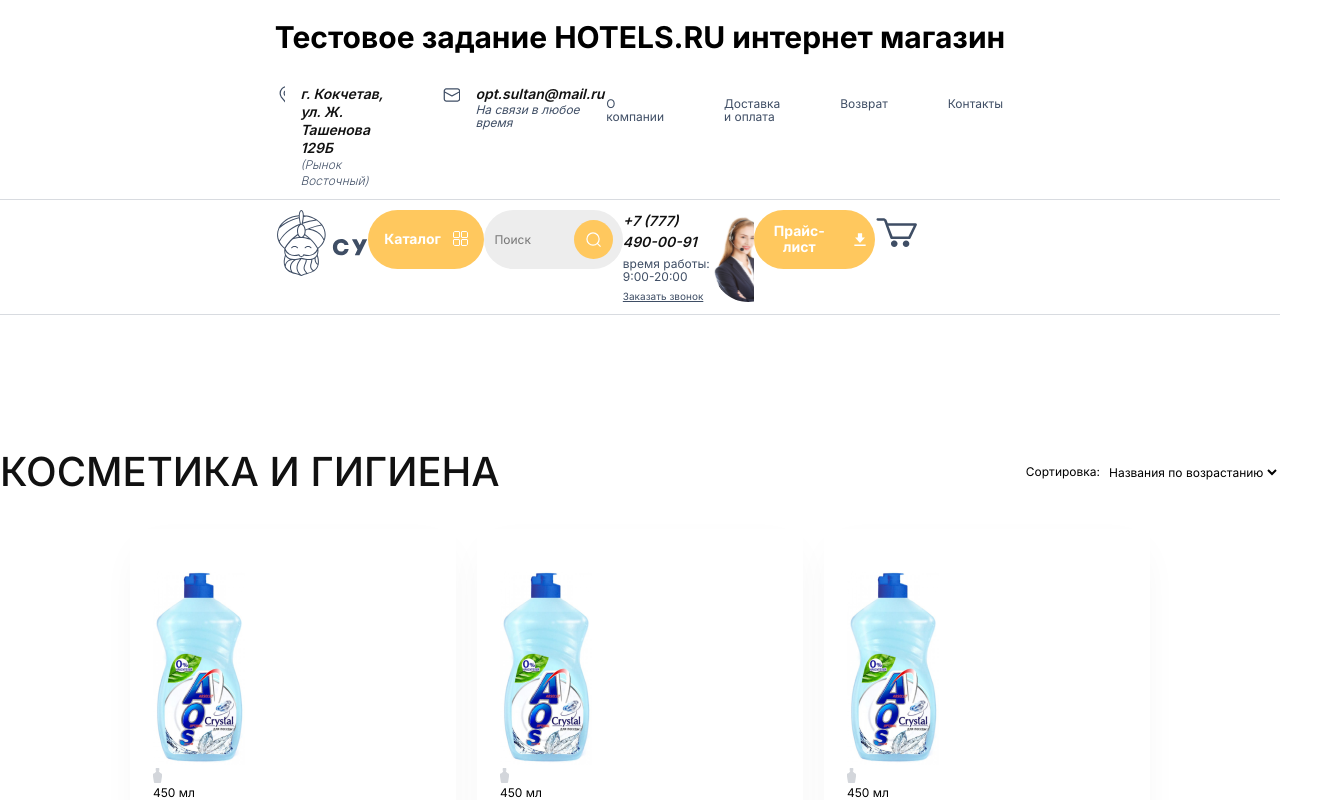
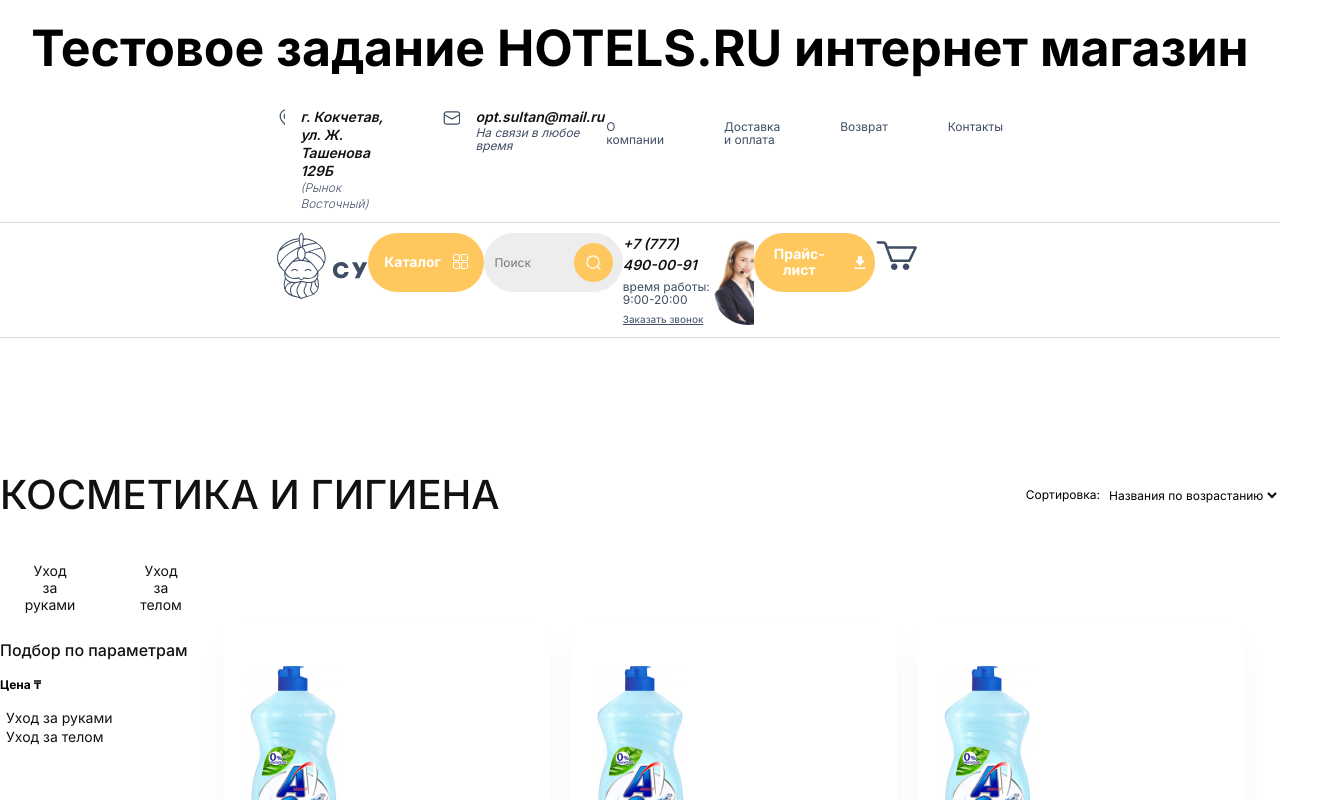
Before and after one commit to mvodev/hotels-online-shop, a React (Vite) app: page /cards/4604049097548 in a window 1280 px wide. Shown: the top 800 px of the page, 1341 px wide, since content can reach past the window. Built offline with nearby package versions, Linux system fonts and the light colour scheme.

Commit message:
add redux manager to store state and filter state used to show click on filters everewere in project

```diff
--- a/package.json
+++ b/package.json
@@ -13,10 +13,12 @@
     "@emotion/styled": "^11.10.6",
     "@mui/joy": "^5.0.0-alpha.71",
     "@mui/material": "^5.11.13",
+    "@reduxjs/toolkit": "^1.9.3",
     "normalize.css": "^8.0.1",
     "react": "^18.2.0",
     "react-dom": "^18.2.0",
-    "react-paginate": "^8.1.4"
+    "react-paginate": "^8.1.4",
+    "react-redux": "^8.0.5"
   },
   "devDependencies": {
     "@types/react": "^18.0.28",
--- /dev/null
+++ b/src/components/filter/Filter.scss
@@ -0,0 +1,29 @@
+.filter {
+  display: flex;
+  flex-direction: row;
+  align-items: center;
+  justify-content: center;
+  border: none;
+  font-family: 'Inter';
+  font-style: normal;
+  font-weight: 400;
+  font-size: 14px;
+  line-height: 17px;
+  text-align: center;
+  color: #111111;
+  background: none;
+  cursor: pointer;
+
+  &_selected{
+    color: blue;
+  }
+
+  &:hover {
+    color: #7594c1;
+  }
+
+  & span::first-letter {
+    text-transform: uppercase;
+  }
+
+}
--- /dev/null
+++ b/src/components/filter/Filter.tsx
@@ -0,0 +1,37 @@
+import { useState } from 'react';
+import { useAppDispatch, useAppSelector } from '../../redux/hooks';
+import {
+  selectFilter,
+  addFilters,
+} from '../../redux/filterSlice';
+import './Filter.scss';
+
+export type FilterPropsType = {
+  description: string,
+}
+
+const Filter = (props: FilterPropsType & React.ButtonHTMLAttributes<HTMLButtonElement>) => {
+  const { description,...rest } = props;
+  const filters = useAppSelector(selectFilter);
+  const dispatch = useAppDispatch();
+
+  return (
+    <button
+      data-filter={description}
+      className={filters.includes(description) ? 'filter filter_selected' : 'filter'}
+      onPointerDown={(event)=>{
+          dispatch(
+            addFilters(
+              event.currentTarget.dataset.filter!==undefined ? event.currentTarget.dataset.filter:''
+            )
+          );
+        }
+      }
+      {...rest}
+    >
+      <span>{description}</span>
+    </button>
+  )
+}
+
+export default Filter;
--- a/src/components/goods/Goods.scss
+++ b/src/components/goods/Goods.scss
@@ -69,4 +69,34 @@
 
   }
 
+  &__filters {
+    display: flex;
+    flex-direction: row;
+    gap: 11px;
+  }
+
+  &__filter-wrapper {
+    width: 100px;
+    height: 70px;
+    padding: 18px 19px;
+    display: flex;
+    flex-direction: row;
+    align-items: center;
+    justify-content: center;
+  }
+
+  &__params-header {
+    font-family: 'Inter';
+    font-style: normal;
+    font-weight: 500;
+    font-size: 16px;
+    line-height: 150%;
+    color: #111111;
+  }
+
+  &__main {
+    display: flex;
+    flex-direction: row;
+  }
+
 }
--- a/src/components/goods/Goods.tsx
+++ b/src/components/goods/Goods.tsx
@@ -4,6 +4,7 @@
 import Card from '../card/Card';
 import { ChangeEvent, PointerEvent, useState } from 'react';
 import ReactPaginate from 'react-paginate';
+import Filter from '../filter/Filter';
 
 export type GoodsPropsType = {
   title:string,
@@ -21,9 +22,6 @@
 
   const handlePaginationClick = (event:{selected:number}) => {
     const newOffset = (event.selected * GOODS_PER_PAGE) % cards.length;
-        console.log(
-      `User requested page number ${event.selected}, which is offset ${newOffset}`
-    );
     setItemOffset(newOffset);
   };
 
@@ -48,11 +46,23 @@
       case 'priceDecrease':
         arrayOfCardsToSort.sort(
           (a, b) => Number(a.price.replace(',','.')) < Number(b.price.replace(',','.')) ? 1 : -1);
-        console.log(arrayOfCardsToSort);
         setCards(arrayOfCardsToSort);
         break;
     }
   }
+
+  const categories = new Set();
+
+  goodsData.forEach((product) => {
+    product.typeOfCare.split(',').forEach(productTypeOfCare=>categories.add(productTypeOfCare))
+  })
+
+  const filters = Array.from(categories).map(
+    (cat,index) => {
+    return (
+      <Filter key={index} description={cat as string} />
+    )
+  })
 
   return (
     <div className="goods">
@@ -63,7 +73,18 @@
           <SelectCardOrder onChange={handleSort}/>
         </div>
       </div>
-      <div className="goods__wrapper">
+      <div className="goods__filters">
+        {filters.map((filter,index) => {
+          return <div key={index} className="goods__filter-wrapper">{filter}</div>
+        })}
+      </div>
+      <main className='goods__main'>
+        <aside className='goods__params'>
+          <h3 className='goods__params-header'>Подбор по параметрам</h3>
+          <h4>Цена &#8376;</h4>
+          {filters}
+        </aside>
+        <div className="goods__wrapper">
         {currentItems.map((good) => {
           return <Card
             key={good.barcode}
@@ -80,6 +101,7 @@
           />
         })}
       </div>
+      </main>
       <div className="goods__pagination">
         <ReactPaginate
         breakLabel="..."
--- a/src/index.scss
+++ b/src/index.scss
@@ -16,7 +16,7 @@
 #root {
   margin: 0 auto;
   h1 {
-    font-size: 30px;
+    font-size: 50px;
     font-family: 'Inter',sans-serif;
     margin: 20px auto;
     text-align: center;
--- a/src/main.tsx
+++ b/src/main.tsx
@@ -1,12 +1,16 @@
 import React from 'react';
 import ReactDOM from 'react-dom/client';
 import MainPage from './MainPage';
+import { Provider } from 'react-redux';
 import 'normalize.css';
 import './index.scss';
+import {store} from './redux/store';
 
 ReactDOM.createRoot(document.getElementById('root') as HTMLElement).render(
   <React.StrictMode>
-    <h1>Тестовое задание HOTELS.RU интернет магазин</h1>
-    <MainPage />
+    <Provider store={store}>
+      <h1>Тестовое задание HOTELS.RU интернет магазин</h1>
+      <MainPage />
+    </Provider>
   </React.StrictMode>,
 )
--- a/src/model/goodsData.tsx
+++ b/src/model/goodsData.tsx
@@ -182,7 +182,7 @@
     quantity: '1500 г',
     quantityImg:boxImgUrl,
     barcode: '4604049097562',
-    manufacturer: 'Нэфис',
+    manufacturer: 'Бафис',
     brand: 'AOS',
     price: '122,76',
     typeOfCare: 'уход за телом',
@@ -230,7 +230,7 @@
     quantity: '450 мл',
     quantityImg:bottleImgUrl,
     barcode: '4604049097566',
-    manufacturer: 'Нэфис',
+    manufacturer: 'Бафис',
     brand: 'AOS',
     price: '43,79',
     typeOfCare: 'уход за руками,уход за телом',
--- /dev/null
+++ b/src/redux/filterSlice.ts
@@ -0,0 +1,29 @@
+import { createSlice, PayloadAction } from '@reduxjs/toolkit';
+import { RootState, AppThunk } from './store';
+
+export interface FilterState {
+  filters: string[];
+}
+
+const initialState: FilterState = {
+  filters: [],
+};
+
+export const filterSlice = createSlice({
+  name: 'filter',
+  initialState,
+  reducers: {
+    addFilters: (state,action: PayloadAction<string>) => {
+      const indexOfFilter = state.filters.indexOf(action.payload);
+      if (indexOfFilter>-1) {
+        state.filters.splice(indexOfFilter,1);
+      } else state.filters.push(action.payload);
+    },
+  },
+});
+
+export const { addFilters } = filterSlice.actions;
+
+export const selectFilter = (state: RootState) => state.filter.filters;
+
+export default filterSlice.reducer;
--- /dev/null
+++ b/src/redux/hooks.ts
@@ -0,0 +1,6 @@
+import { TypedUseSelectorHook, useDispatch, useSelector } from 'react-redux';
+import type { RootState, AppDispatch } from './store';
+
+// Use throughout your app instead of plain `useDispatch` and `useSelector`
+export const useAppDispatch = () => useDispatch<AppDispatch>();
+export const useAppSelector: TypedUseSelectorHook<RootState> = useSelector;
--- /dev/null
+++ b/src/redux/store.ts
@@ -0,0 +1,17 @@
+import { configureStore, ThunkAction, Action } from '@reduxjs/toolkit';
+import filterReducer from './filterSlice';
+
+export const store = configureStore({
+  reducer: {
+    filter: filterReducer,
+  },
+});
+
+export type AppDispatch = typeof store.dispatch;
+export type RootState = ReturnType<typeof store.getState>;
+export type AppThunk<ReturnType = void> = ThunkAction<
+  ReturnType,
+  RootState,
+  unknown,
+  Action<string>
+>;
```
Also changed, not shown: 1 other file (tests, documents, lock files or other folders).
